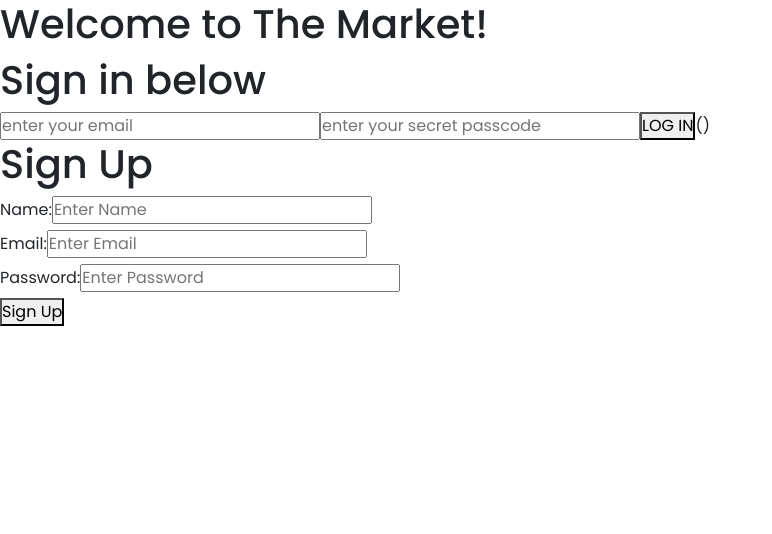
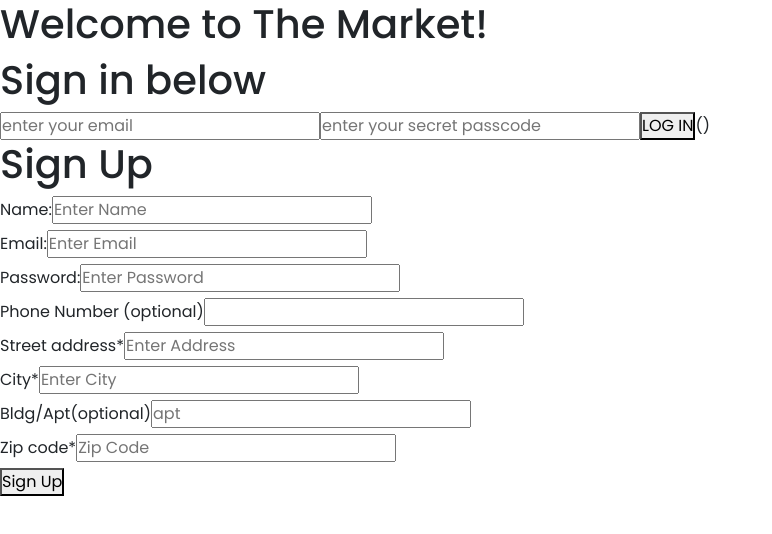
Before and after one commit to wyncode/C37_final_farmers_market, a React (Create React App) app in the folder client/: page /account in a window 1280 px wide. Shown: the top 534 px of the page, without its empty margins (0-772 px from the left). Built offline with nearby package versions, Linux system fonts and the light colour scheme; no server answers; the HTML template or start-up script is replaced by a standard one.

Commit message:
front page features

```diff
--- a/client/src/App.jsx
+++ b/client/src/App.jsx
@@ -20,7 +20,6 @@ const App = () => {
           <Route exact path="/farms" component={Farms} />
           <Route exact path="/account" component={Account} />
           <Route exact path="/cart" component={Cart} />
-          {/* <Home /> */}
         </Switch>
       </AppContextProvider>
     </Router>
--- a/client/src/components/Signup.jsx
+++ b/client/src/components/Signup.jsx
@@ -7,6 +7,11 @@ const Signup = () => {
   const [name, setName] = useState('');
   const [email, setEmail] = useState('');
   const [password, setPassword] = useState('');
+  const [address, setAddress] = useState('');
+  const [city, setCity] = useState('');
+  const [apt, setApt] = useState('');
+  const [zipcode, setZipcode] = useState('');
+  const [phoneNumber, setPhoneNumber] = useState('');
 
   const signUp = async (name, email, password, e) => {
     e.preventDefault();
@@ -33,7 +38,11 @@ const Signup = () => {
 
   return (
     <div>
-      <form onSubmit={(e) => signUp(name, email, password, e)}>
+      <form
+        onSubmit={(e) =>
+          signUp(name, email, password, address, city, zipcode, e)
+        }
+      >
         <h1>Sign Up</h1>
         <div>
           <label htmlFor="name">Name:</label>
@@ -71,6 +80,63 @@ const Signup = () => {
             required
           />
         </div>
+        <div>
+          <label htmlFor="phoneNumber">Phone Number (optional)</label>
+          <input
+            type="phoneNumber"
+            name="phoneNumber"
+            id="phoneNumber"
+            value={phoneNumber}
+            onChange={(e) => setPhoneNumber(e.target.value)}
+          />
+        </div>
+        <div>
+          <label htmlFor="address">Street address*</label>
+          <input
+            type="street address"
+            name="street address"
+            id="street address"
+            placeholder="Enter Address"
+            value={address}
+            onChange={(e) => setAddress(e.target.value)}
+            required
+          />
+        </div>
+        <div>
+          <label htmlFor="city">City*</label>
+          <input
+            type="city"
+            name="city"
+            id="city"
+            placeholder="Enter City"
+            value={city}
+            onChange={(e) => setCity(e.target.value)}
+            required
+          />
+        </div>
+        <div>
+          <label htmlFor="bldg">Bldg/Apt(optional)</label>
+          <input
+            type="apt"
+            name="apt"
+            id="apt"
+            placeholder="apt"
+            value={apt}
+            onChange={(e) => setApt(e.target.value)}
+          />
+        </div>
+        <div>
+          <label htmlFor="zipcode">Zip code*</label>
+          <input
+            type="zipcode"
+            name="zipcode"
+            id="zipcode"
+            placeholder="Zip Code"
+            value={zipcode}
+            onChange={(e) => setZipcode(e.target.value)}
+            required
+          />
+        </div>
         <button type="submit">Sign Up</button>
       </form>
     </div>
```
Also changed, not shown: client/src/components/CheckoutOne.jsx (+10 -10 lines), client/src/components/FarmComponents/SingleFarm.jsx (added, +30 -0 lines), 1 other file (tests, documents, lock files or other folders).
